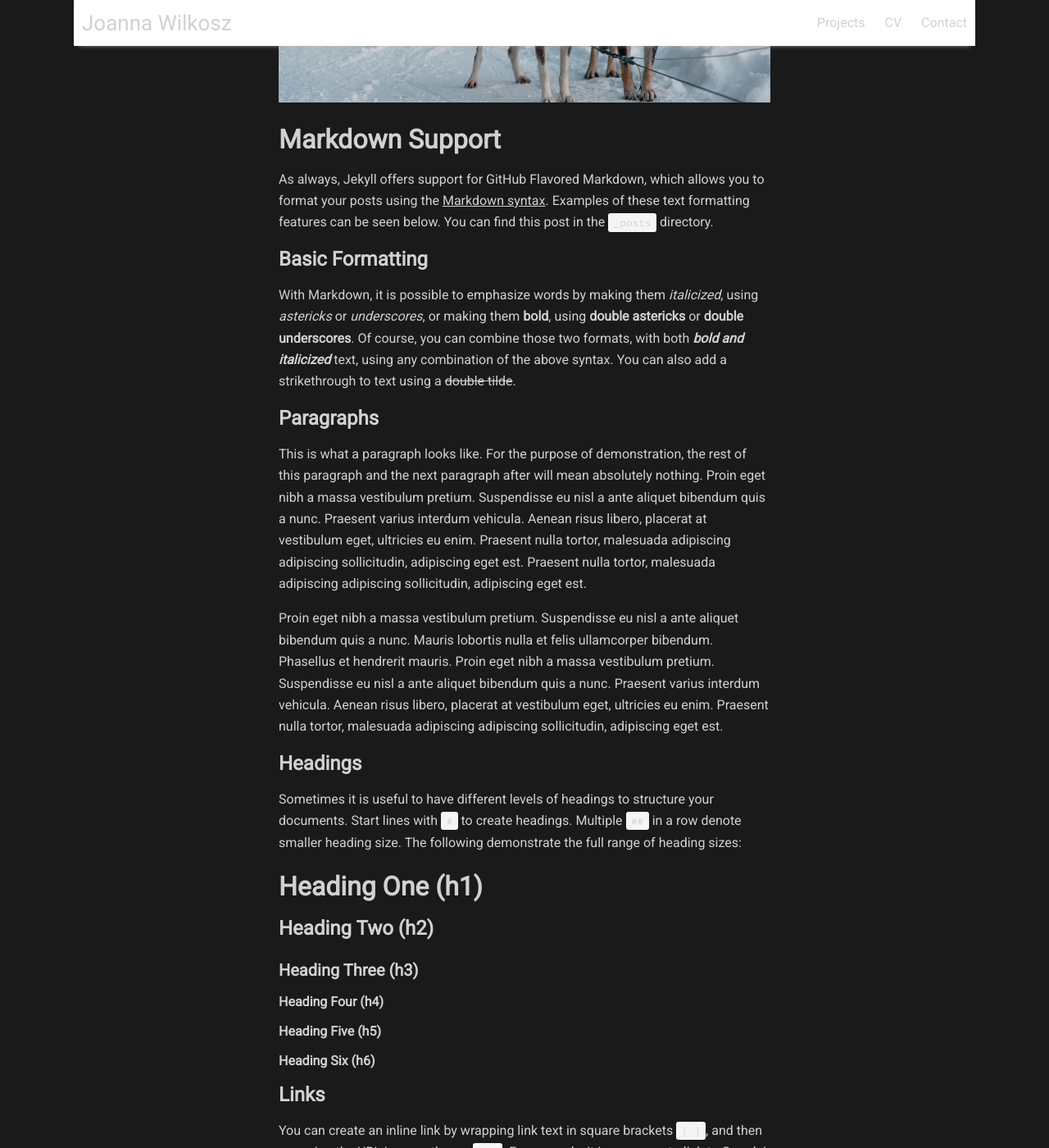
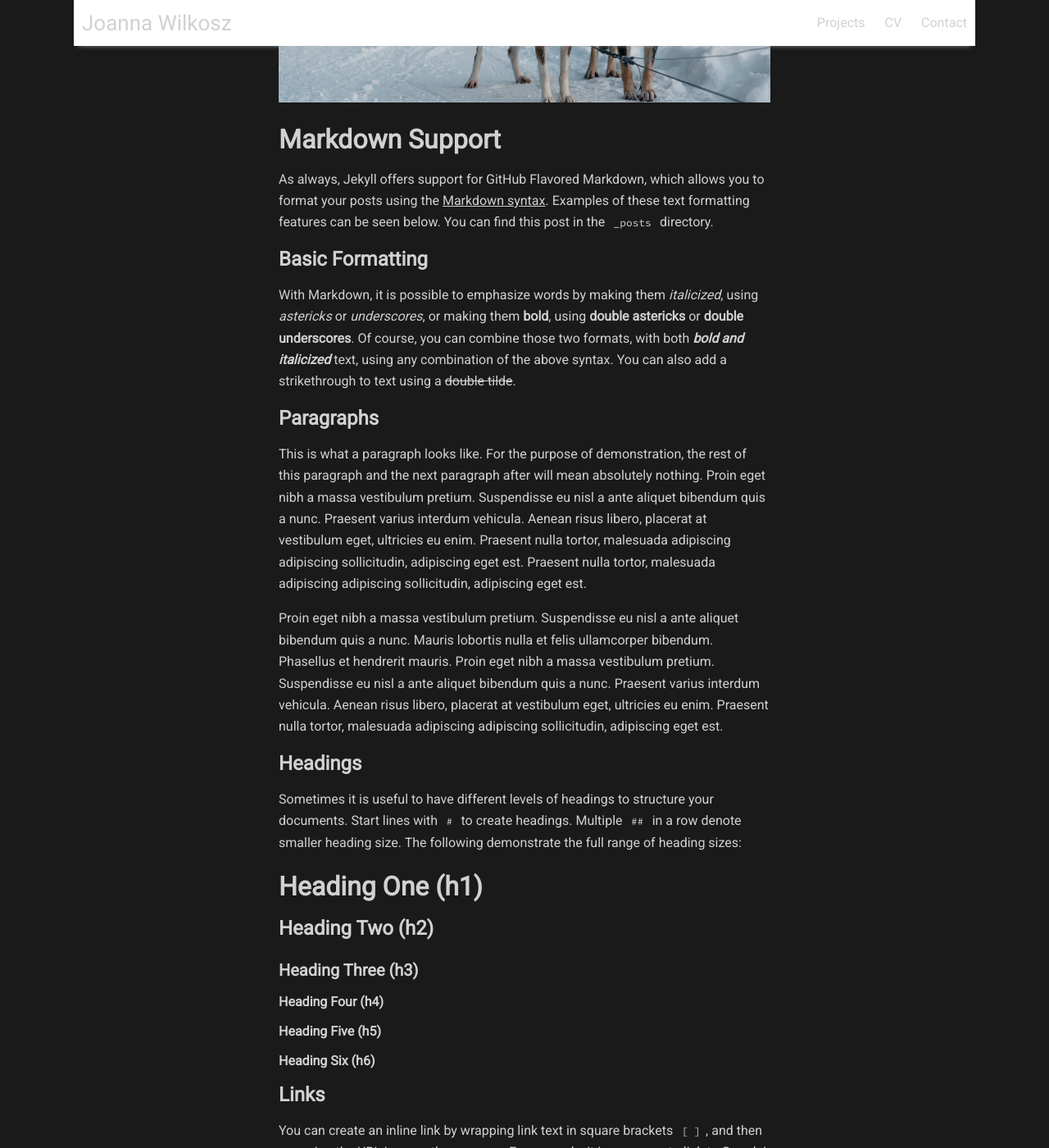
Before and after one commit to joanna-wi/joanna-wi.github.io, a Jekyll site: the page built from _posts/2016-09-09-text-formatting.md, in a window 1280 px wide and 1400 px high, scrolled down 437 px. Shown: the whole window at 82% size. Built offline with Jekyll 4.4.1, drawn with Linux system fonts in a browser that asks for light colours; nearby versions of some CDN libraries; formulas are drawn with MathJax 3; comment, search, counter and statistics services are not loaded.

Commit message:
Update _code.scss

```diff
--- a/_sass/_code.scss
+++ b/_sass/_code.scss
@@ -5,7 +5,7 @@ pre {
 code {
   padding: .25em .5em;
   font-size: .8rem;
-  background-color: #f5f5f5;
+  background-color: #1a1a1a;
   border-radius: 3px;
 }
 pre {
```
